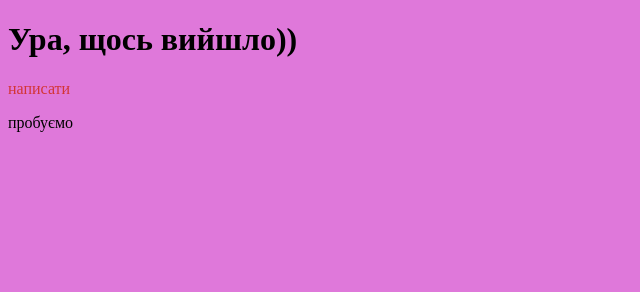
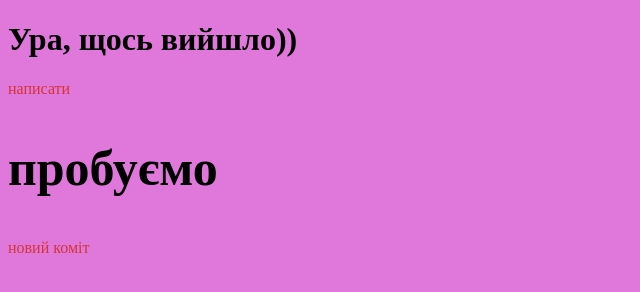
Before and after one commit to Vrnk-Vrnk/git-test, a plain HTML site: page index.html in a window 1280 px wide. Shown: the whole page, without its empty margins (0-640 px from the left). Drawn offline with Linux system fonts and the light colour scheme.

Commit message:
Проблему решаю

```diff
--- a/index.html
+++ b/index.html
@@ -10,6 +10,7 @@
  <body>
   <h1>Ура, щось вийшло))</h1>
   <p>написати</p>
-  <h>пробуємо</h>
+  <h2>пробуємо</h2>
+  <p>новий коміт</p>
  </body>
 </html>
```
